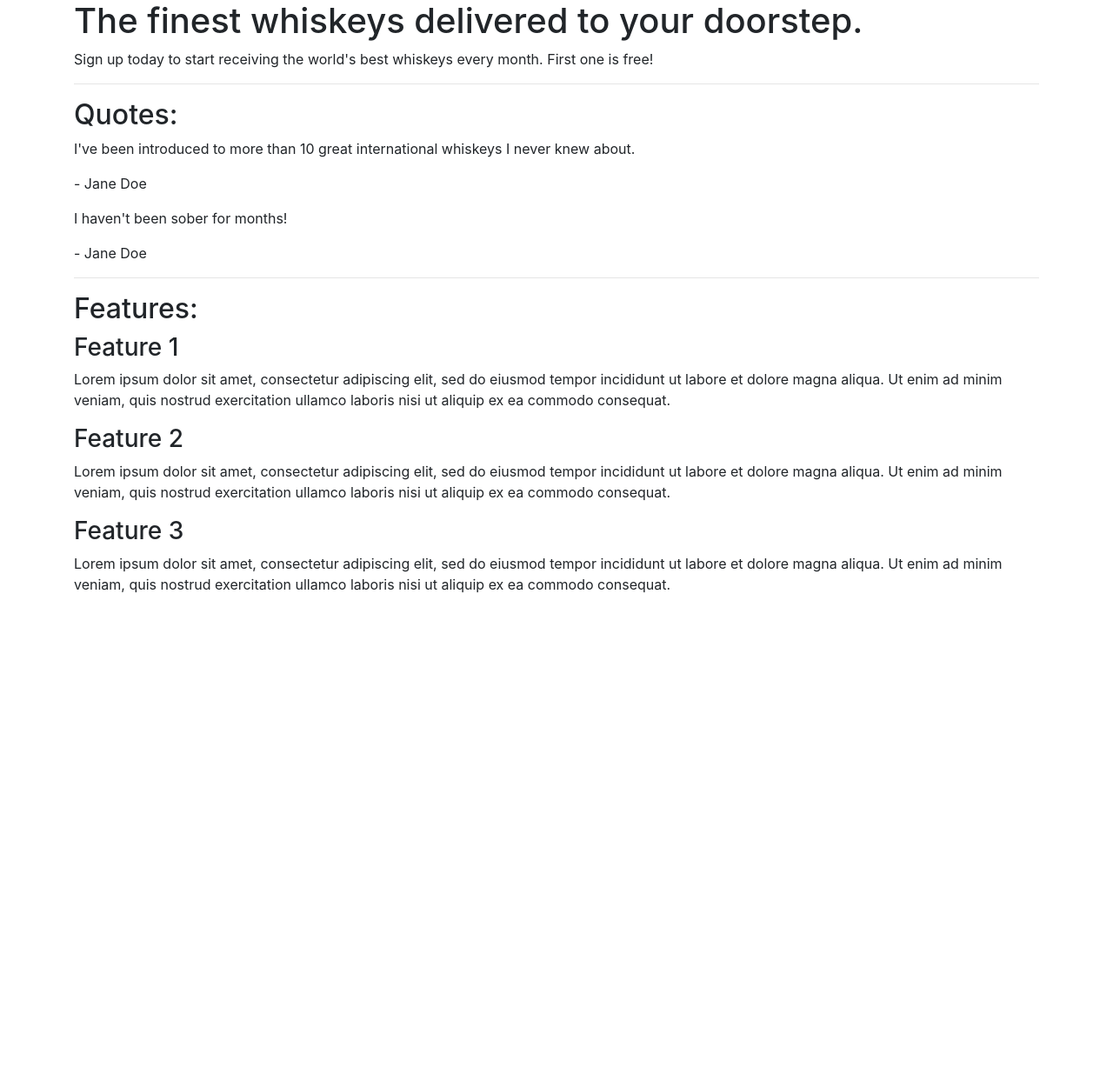
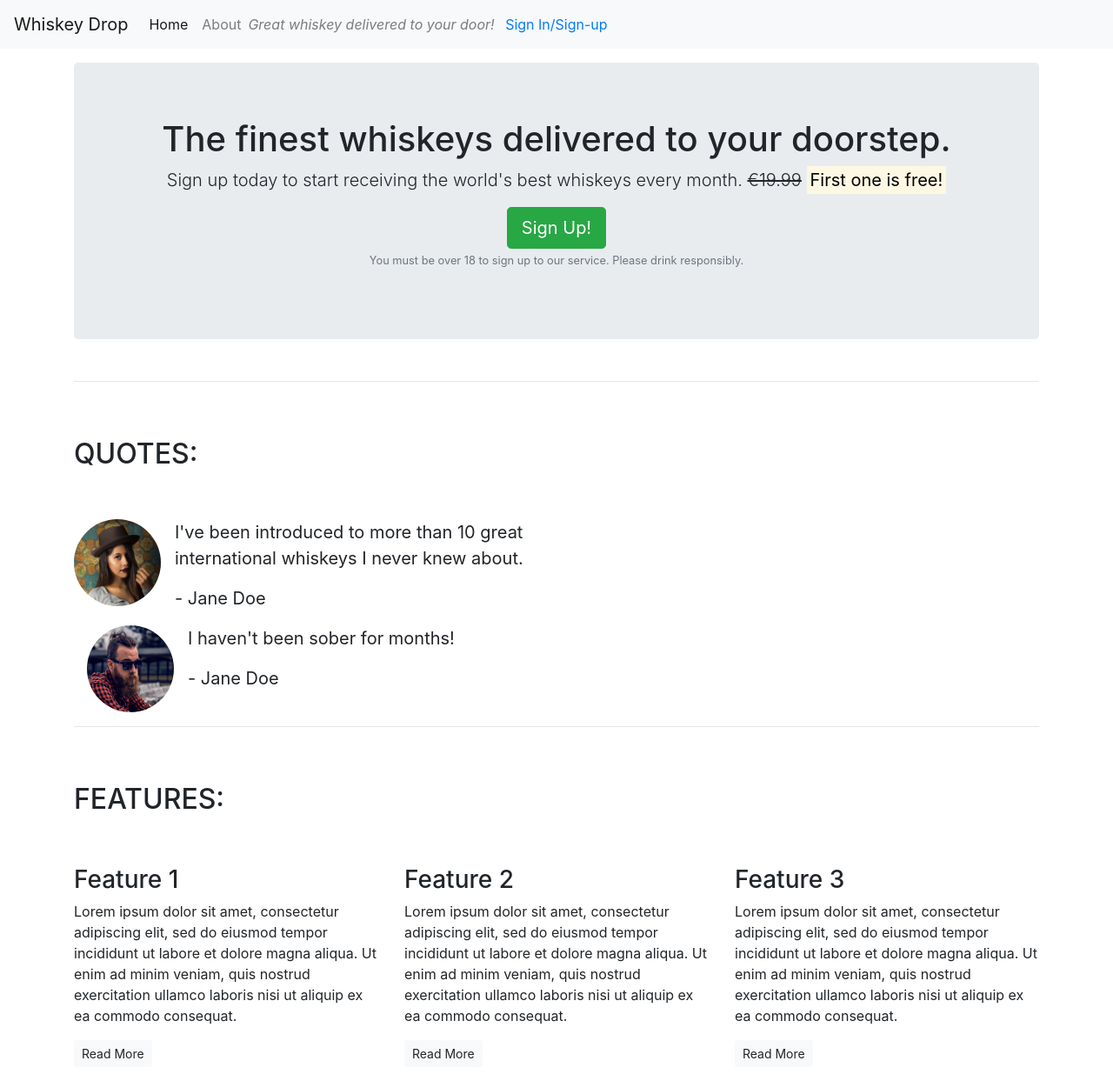
Before and after one commit to EimearCunningham/bootstrap, a plain HTML site: page index.html in a window 1280 px wide. Shown: the whole page at 87% size. Before the commit the page ends 800 px from the top, so only its background shows below. Drawn offline with nearby package versions, Linux system fonts and the light colour scheme.

Commit message:
homepage changes

```diff
--- a/index.html
+++ b/index.html
@@ -1,56 +1,145 @@
 <!DOCTYPE html>
 <html lang="en">
+
 <head>
 	<meta charset="UTF-8">
 	<title>Whiskey Drop | Taste a new whiskey every month</title>
 	<meta name="viewport" content="width=device-width, initial-scale=1.0">
-    <link rel="stylesheet" href="https://stackpath.bootstrapcdn.com/bootstrap/4.5.0/css/bootstrap.min.css" integrity="sha384-9aIt2nRpC12Uk9gS9baDl411NQApFmC26EwAOH8WgZl5MYYxFfc+NcPb1dKGj7Sk" crossorigin="anonymous">
-    <script src="https://stackpath.bootstrapcdn.com/bootstrap/4.5.0/js/bootstrap.min.js" integrity="sha384-OgVRvuATP1z7JjHLkuOU7Xw704+h835Lr+6QL9UvYjZE3Ipu6Tp75j7Bh/kR0JKI" crossorigin="anonymous"></script>
+	<link rel="stylesheet" href="https://stackpath.bootstrapcdn.com/bootstrap/4.5.0/css/bootstrap.min.css"
+		integrity="sha384-9aIt2nRpC12Uk9gS9baDl411NQApFmC26EwAOH8WgZl5MYYxFfc+NcPb1dKGj7Sk" crossorigin="anonymous">
+	<script src="https://stackpath.bootstrapcdn.com/bootstrap/4.5.0/js/bootstrap.min.js"
+		integrity="sha384-OgVRvuATP1z7JjHLkuOU7Xw704+h835Lr+6QL9UvYjZE3Ipu6Tp75j7Bh/kR0JKI" crossorigin="anonymous">
+	</script>
 	<title>Document</title>
 </head>
+
 <body>
-    <article class="container">
+	<nav class="navbar navbar-light bg-light navbar-expand-sm">
+        <a href="/" class="navbar-brand"> Whiskey Drop </a>
+        <ul class="navbar-nav mr auto">
+            <li class="active nav-item-mr2"> <a class="nav-link" href="/">Home</a></li>
+            <li class="nav-item-mr2"> <a class="nav-link" href="/about">About</a></li>
+            <li class="nav-item-mr2 d-block d-sm-none"> <a class="nav-link" href="/login">Sign Up</a></li>
+			<div class="d-none d-md-block">
+				<p class="navbar-text my-auto mr-2"> <i> Great whiskey delivered to your door!</i></p>
+				<a href="/login" class="my-auto"> Sign In/Sign-up</a>
+			</div>
+        </ul>
+
+
+	</nav>
+	<article class="container mt-3">
 		<!--Callout-->
-        <section class="callout">
+		<div class="row">
+			<div class="col-12">
+				<section class="callout jumbotron text-center">
 					<h1>The finest whiskeys delivered to your doorstep.</h1>
-            <p>Sign up today to start receiving the world's best whiskeys every month. First one is free!</p>
+					<p class="lead">Sign up today to start receiving the world's best whiskeys every month.
+						<s class="d-none d-sm-inline">€19.99</s>
+                        <span class="d-inline d-sm-none"><br></span>
+						<mark><strong>First one is free!</strong></mark></p>
+					<button class="btn btn-success btn-lg"> Sign Up!</button>
+
+					<p class="text-muted">
+						<small>You must be over 18 to sign up to our service. Please drink responsibly.</small></p>
 				</section>
-
+			</div>
+			</div>
 				<hr>
 
 				<!--Quotes-->
 				<section class="quotes">
-            <h2 class="text:uppercase">Quotes:</h2>
-            <div class="quote">
-                <p>I've been introduced to more than 10 great international whiskeys I never knew about.</p>
+					<div class="row">
+						<div class="col-12 my-5">
+							<h2 class="text-uppercase">Quotes:</h2>
+						</div>
+					</div>
+					<div class="row">
+						<div class="col-12 col-md-6">
+						<div class="media">
+							<img src="images/girl-image.png" class="rounded-circle mr-3" height="100" width="100">
+								<div class="media-body">
+									<blockquote class="blockquote">
+										<p>I've been introduced to more than 10 great international whiskeys I never knew about.
+										</p>
 										<p>- Jane Doe</p>
+									</blockquote>
 								</div>
 
-            <div class="quote">
+						</div>
+						</div>
+						</div>
+						<div class="col-12 col-md-6">
+							<div class="media">
+								<img src="images/guy-image.png" class="rounded-circle mr-3" height="100" width="100">
+									<div class="media-body">
+										<blockquote class="blockquote">
 											<p>I haven't been sober for months!</p>
 											<p>- Jane Doe</p>
+										</blockquote>
 									</div>
+								</div>
+							</div>
+
 				</section>
 
 				<hr>
 
 				<!-- Features -->
 				<section class="features">
-            <h2>Features:</h2>
+					<div class="row">
+						<div class="col-12 my-5">
+							<h2 class="text-uppercase">Features:</h2>
+						</div>
+					</div>
+
+					<div class="row">
+						<div class="col-12 col-md-6 col-lg-4">
 							<div class="feature">
+
 								<h3>Feature 1</h3>
-                <p>Lorem ipsum dolor sit amet, consectetur adipiscing elit, sed do eiusmod tempor incididunt ut labore et dolore magna aliqua. Ut enim ad minim veniam, quis nostrud exercitation ullamco laboris nisi ut aliquip ex ea commodo consequat.</p>
+								<p>Lorem ipsum dolor sit amet, consectetur adipiscing elit, sed do eiusmod tempor
+									incididunt ut labore
+									et
+									dolore magna aliqua. Ut enim ad minim veniam, quis nostrud exercitation ullamco
+									laboris nisi ut
+									aliquip
+									ex ea commodo consequat.</p>
+								<p><a class="btn btn-sm btn-light"> Read More</a></p>
 							</div>
+						</div>
+						<div class="col-12 col-md-6 col-lg-4">
 							<div class="feature">
+
 								<h3>Feature 2</h3>
-                <p>Lorem ipsum dolor sit amet, consectetur adipiscing elit, sed do eiusmod tempor incididunt ut labore et dolore magna aliqua. Ut enim ad minim veniam, quis nostrud exercitation ullamco laboris nisi ut aliquip ex ea commodo consequat.</p>
+								<p>Lorem ipsum dolor sit amet, consectetur adipiscing elit, sed do eiusmod tempor
+									incididunt ut labore
+									et
+									dolore magna aliqua. Ut enim ad minim veniam, quis nostrud exercitation ullamco
+									laboris nisi ut
+									aliquip
+									ex ea commodo consequat.</p>
+								<p><a class="btn btn-sm btn-light"> Read More</a></p>
 							</div>
+						</div>
+						<div class="col-12 d-md-none d-lg-block col-lg-4">
 							<div class="feature">
+
 								<h3>Feature 3</h3>
-                <p>Lorem ipsum dolor sit amet, consectetur adipiscing elit, sed do eiusmod tempor incididunt ut labore et dolore magna aliqua. Ut enim ad minim veniam, quis nostrud exercitation ullamco laboris nisi ut aliquip ex ea commodo consequat.</p>
+								<p>Lorem ipsum dolor sit amet, consectetur adipiscing elit, sed do eiusmod tempor
+									incididunt ut labore
+									et
+									dolore magna aliqua. Ut enim ad minim veniam, quis nostrud exercitation ullamco
+									laboris nisi ut
+									aliquip
+									ex ea commodo consequat.</p>
+								<p><a class="btn btn-sm btn-light"> Read More</a></p>
+							</div>
+						</div>
 					</div>
 				</section>
 
 	</article>
 </body>
+
 </html>
```
Also changed, not shown: images/girl-image.png (added), images/guy-image.png (added). Lines whose indentation alone changed are shown as unchanged.
